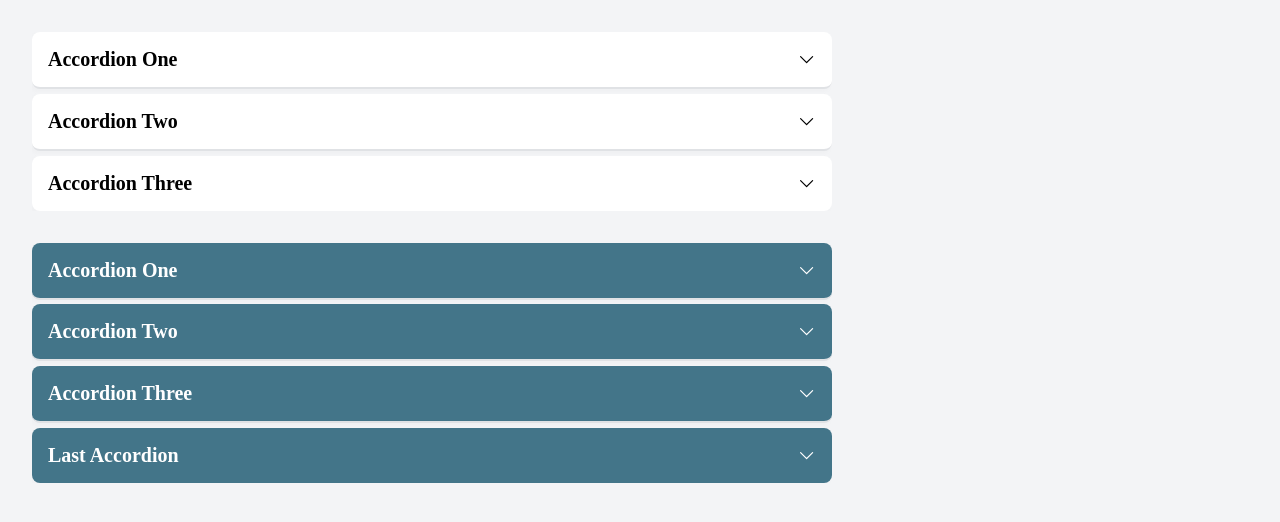
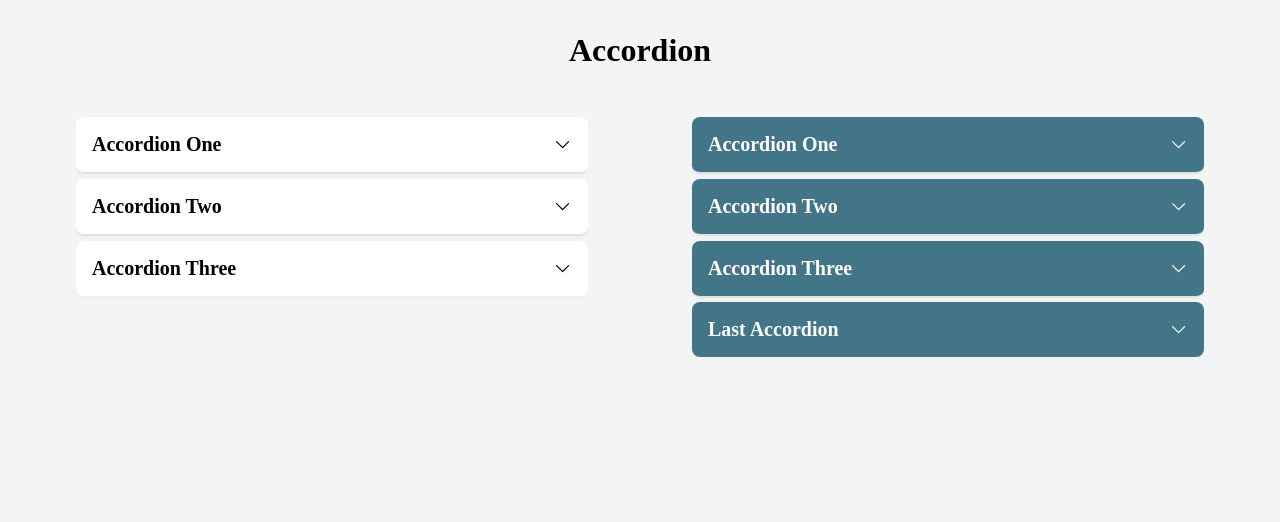
Before and after one commit to ellefamkar/accordion, a React (Vite) app: page / in a window 1280 px wide. Shown: the top 522 px of the page. Built offline with nearby package versions, Linux system fonts and the light colour scheme.

Commit message:
style(Accordion container): add responsive styles for desktop view

```diff
--- a/src/App.jsx
+++ b/src/App.jsx
@@ -4,10 +4,13 @@ import AccordionOpen from "./components/AccordionOpen";
 
 function App() {
   return (
-    <>
-      <Accordion />
-      <AccordionOpen />
-    </>
+    <div className="app">
+      <h1>Accordion</h1>
+      <div className="container">
+        <Accordion />
+        <AccordionOpen />
+      </div>
+    </div>
   );
 }
 
--- a/src/index.css
+++ b/src/index.css
@@ -16,8 +16,20 @@ body {
   list-style-position: inside;
 }
 
+h1{
+  font-family: "ui-monospace";
+  margin-bottom: 2rem;
+}
+
+.container{
+  display: flex;
+  flex-direction: column;
+  gap: 2rem;
+}
+
 .accordion {
-  max-width: 50rem;
+  max-width: 30rem;
+  margin: 0 auto;
   /* border-radius: 1rem; */
   overflow: hidden;
 }
@@ -79,10 +91,6 @@ body {
   rotate: 180deg;
 }
 
-.one-open-accordion {
-  margin-top: 2rem;
-}
-
 .accordion.one-open-accordion .accordion-item{
   background-color: #437589;
   color: #ffffff;
@@ -91,3 +99,20 @@ body {
 .accordion.one-open-accordion .accordion-item__content {
   color: #b4b6b9;
 }
+
+@media screen and (min-width: 769px) {
+
+  h1{
+    margin-bottom: 1rem;
+  }
+
+  .container{
+    flex-direction: row;
+    gap: 1rem;
+  }
+
+  .accordion {
+    max-width: 32rem;
+    margin: 2rem auto;
+  }
+}
```
